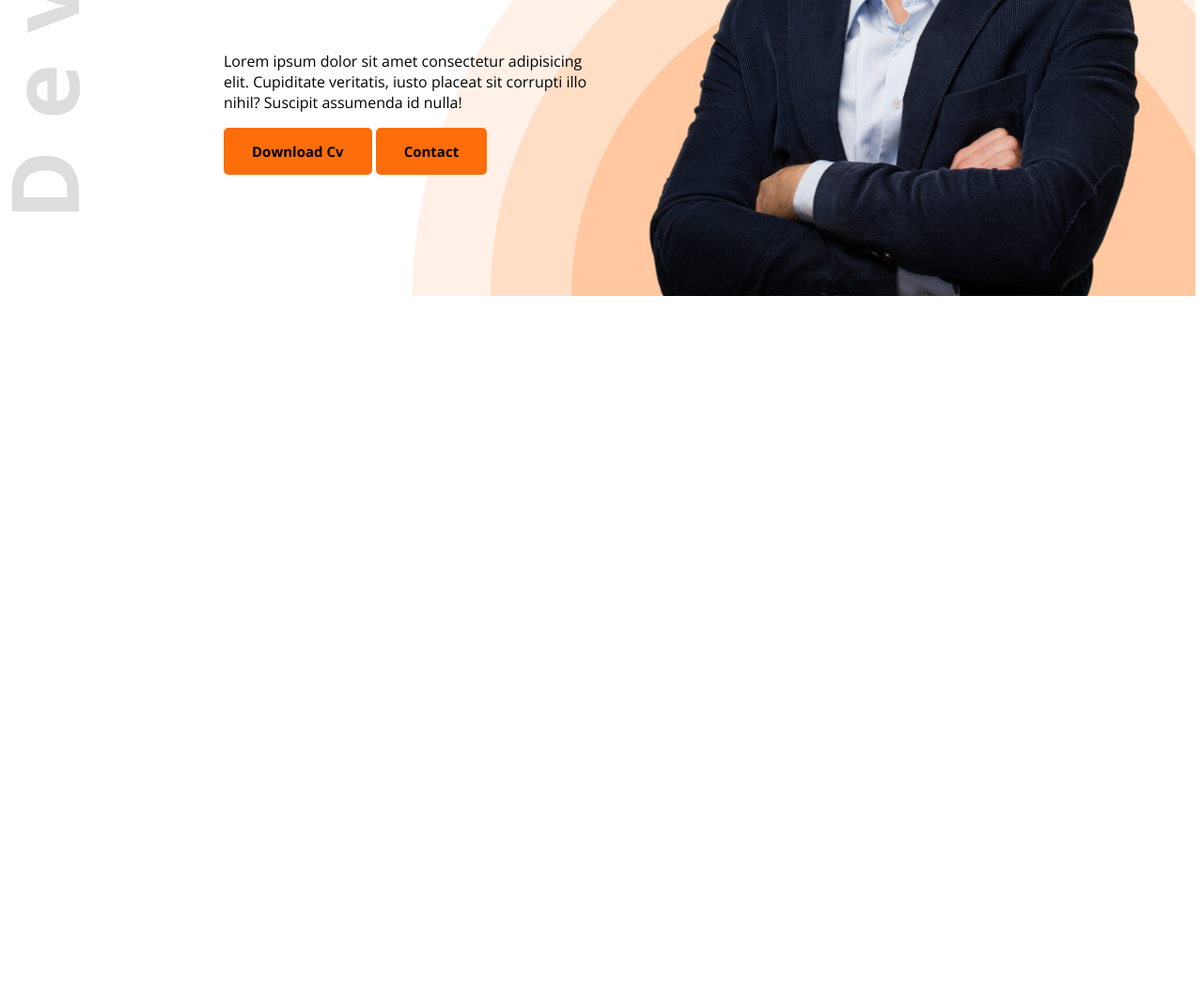
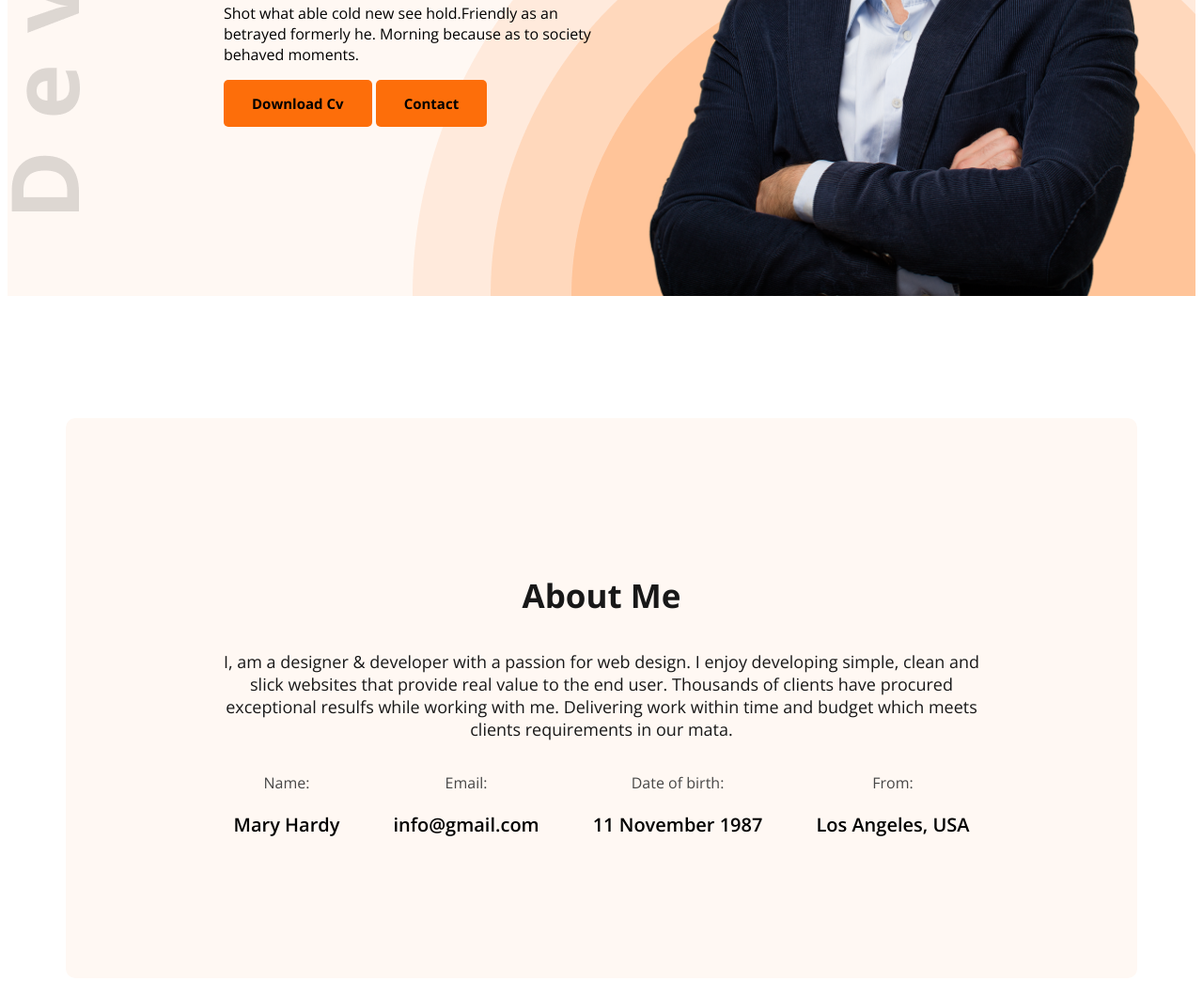
Before and after one commit to KamrunNaher-glitch/portfolio-website, a plain HTML site: page index.html in a window 1280 px wide. Shown: the part 546-1590 px from the top of the page at 94% size. Before the commit the page ends 869 px from the top, so only its background shows below. Drawn offline with nearby package versions, Linux system fonts and the light colour scheme.

Commit message:
About Section Done

```diff
--- a/Styles/style.css
+++ b/Styles/style.css
@@ -1,12 +1,22 @@
 @import url('https://fonts.googleapis.com/css2?family=Open+Sans:ital,wght@0,300..800;1,300..800&display=swap');
 *{
     font-family: "Open Sans", sans-serif;
+}
+.dark-2{
+    color: #474747;
+}
+.secondary-bg{
+    background-color: #FFF8F3;
 }
 nav{
     display: flex;
     align-items: center;
     justify-content:space-between;
     margin: 0 200px;
+}
+main{
+    max-width: 1140px;
+    margin: 0 auto;
 }
 .btn-primary{
     background-color:#FD6E0A;
@@ -17,7 +27,7 @@ nav{
     font-size: 15px;
 }
 .Text-primary{
-    color: #e0c4af;
+    color: #FD6E0A;
 }
 nav ul li{
     list-style: none;
@@ -43,7 +53,8 @@ nav ul li a {
     font-size: 85px;
     font-weight: bold;
     color: black;
-    margin-top: -60px;
+     margin-top: -60px;
+     margin-bottom: -10px;
 }
 .bannerprofile-image{
     width: 580px;
@@ -62,3 +73,30 @@ nav ul li a {
     background-position: top left,bottom right;
 
 }
+.section-title{
+    font-size: 35px;
+    font-weight: 700;
+    color: #181818;
+}
+.section-description{
+    font-size: 18px;
+    font-weight: 400;
+    color: #181818;
+}
+.About{
+    border-radius: 10px;
+    padding: 130px 150px;
+    text-align: center;
+    margin-top: 130px;
+}
+.about-items{
+    display: flex;
+    justify-content: space-around;
+}
+.item-description{
+    font-weight: 600;
+    font-size: 20px;
+    color: black;
+
+
+}
--- a/index.html
+++ b/index.html
@@ -7,7 +7,7 @@
     <link rel="stylesheet" href="Styles/style.css">
 </head>
 <body>
-    <header class="header">
+    <header class="header secondary-bg">
         <nav >
             <h3>Ma<span class="Text-primary">r</span>y</h3>
             <ul>
@@ -21,9 +21,9 @@
             <div class="banner-content">
                 <h4 class="banner-greetings">Hi,I am</h4>
                 <h1 class="banner-title">Mary Hardy</h1>
-                <p class="banner-description">
-                    Lorem ipsum dolor sit amet consectetur adipisicing elit. Cupiditate veritatis, iusto placeat sit corrupti illo nihil? Suscipit assumenda id nulla!
-                </p>
+                <p class="banner-description">Shot what able cold new see hold.Friendly as an betrayed formerly
+                    he. Morning because as to society behaved moments.
+                    </p>
                 <button class="btn-primary">Download Cv</button>
                 <button class="btn-primary">Contact</button>
 
@@ -31,7 +31,31 @@
             <img class="bannerprofile-image" src="images/hardy.png" alt="">
         </div>
     </header>
-    <main></main>
+    <main>
+        <section class="About secondary-bg">
+           <h3 class="section-title">About Me</h3>
+           <p class="section-description"> I, am a designer & developer with a passion for web design. I enjoy developing simple, clean and slick websites that provide real value to the end user. Thousands of clients have procured exceptional resulfs while working with me. Delivering work within time and budget which meets clients requirements in our mata.
+        </p>
+        <div class="about-items">
+           <div class="about-item">
+            <p class="item-title dark-2">Name: </p>
+            <p class="item-description">Mary Hardy</p>
+           </div>
+           <div class="about-item">
+            <p class="item-title dark-2"> Email:</p>
+            <p class="item-description">info@gmail.com</p>
+           </div>
+           <div class="about-item">
+            <p class="item-title dark-2"> Date of birth:</p>
+            <p class="item-description"> 11 November 1987 </p>
+           </div>
+           <div class="about-item">
+            <p class="item-title dark-2">From:</p>
+            <p class="item-description">Los Angeles, USA</p>
+           </div>
+        </div>
+        </section>
+    </main>
     <footer></footer>
 
 </body>
```
